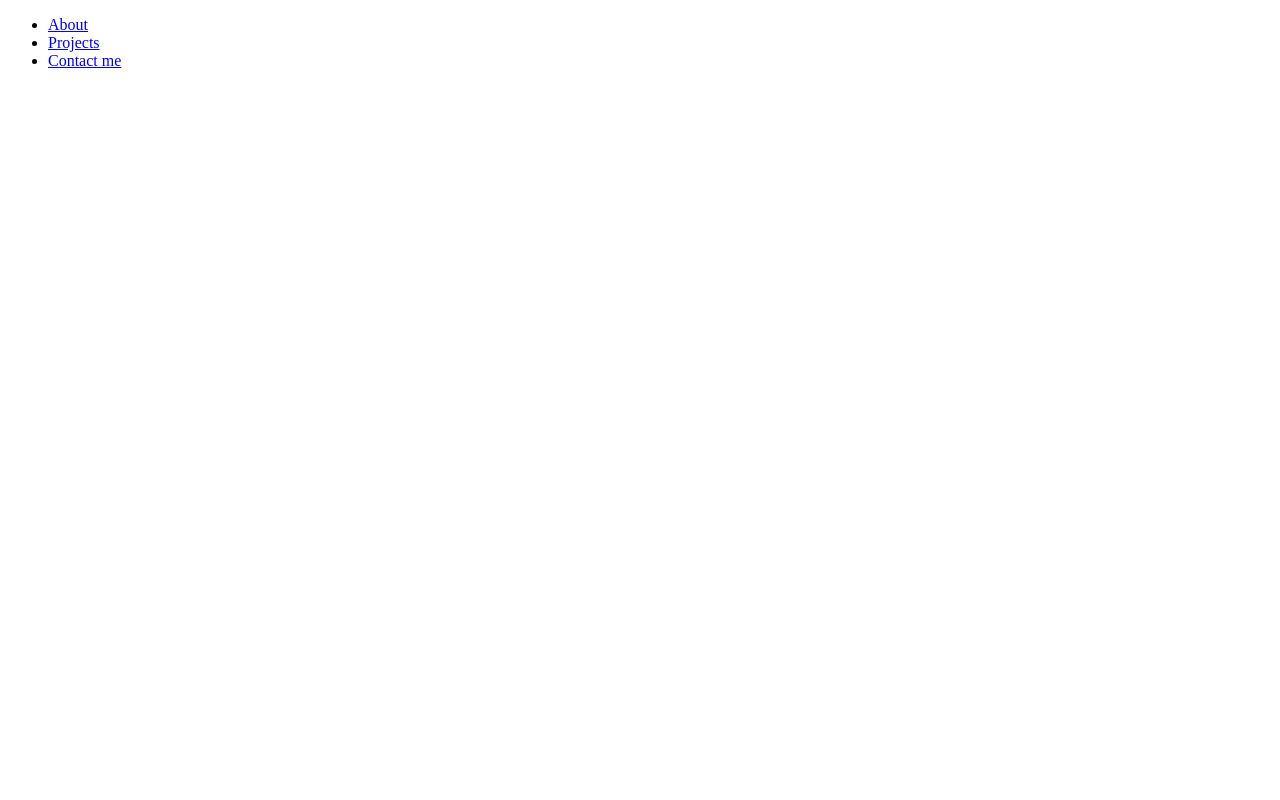
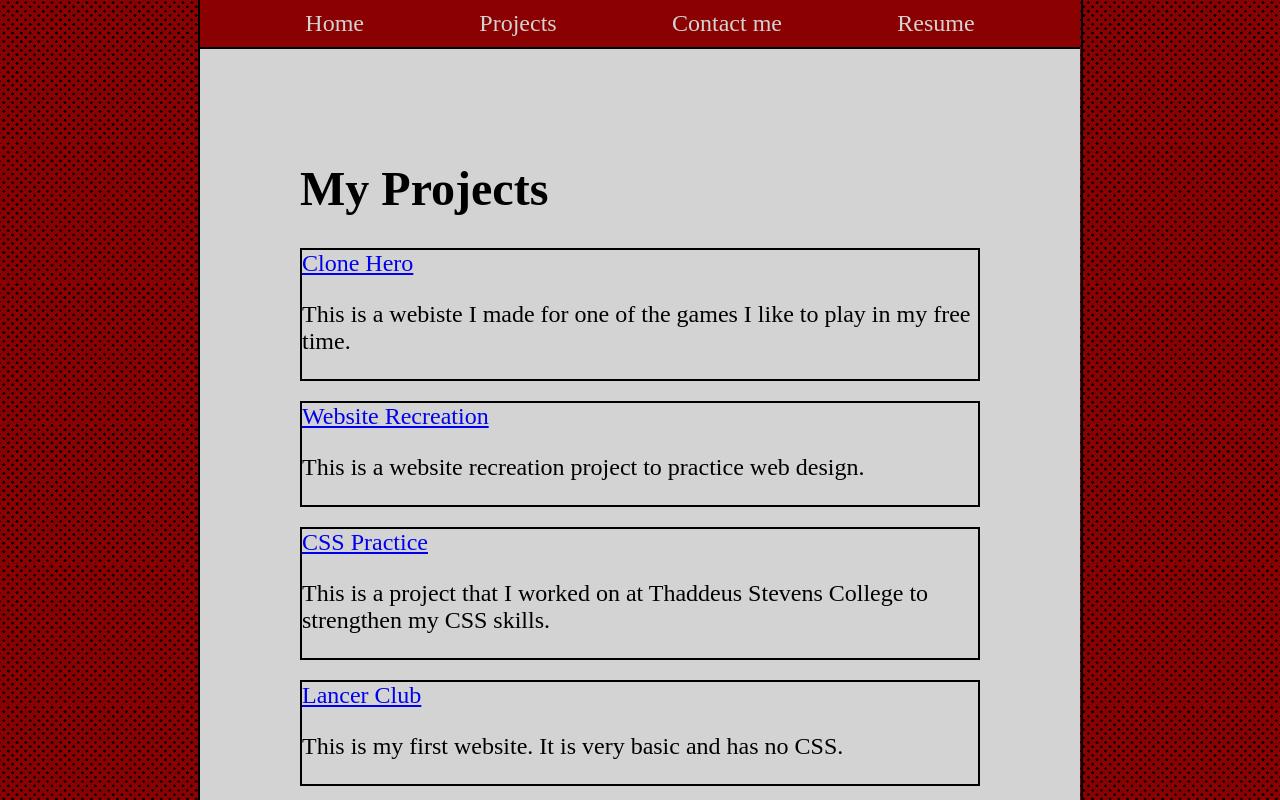
Before and after one commit to xBladwin/xBladwin.github.io, a plain HTML site: page pages/projects.html in a window 1280 px wide. Drawn offline with Linux system fonts and the light colour scheme.

Commit message:
started working on projects page

```diff
--- a/pages/projects.html
+++ b/pages/projects.html
@@ -1,14 +1,48 @@
 <!DOCTYPE html>
 <html lang="en" dir="ltr">
+
 <head>
   <meta charset="utf-8">
   <title>Projects</title>
+  <link rel="stylesheet" href="../styles/styles.css">
 </head>
+
 <body>
+  <section class="sides">     <!-- Div's used to show images on left and right sides of page for styling-->
+    <div class="leftside">
+    </div>
+    <div class="rightside">
+    </div>
+  </section>
+  <header>
+    <nav>
       <ul>
-      <li><a href="./pages/about.html"</a>About</li>
-      <li><a href="../pages/projects.html"</a>Projects</li>
-      <li><a href="./pages/contact.html"</a>Contact me</li>
+        <li><a href="../index.html">Home</a></li>
+        <li><a href="../pages/projects.html">Projects</a></li>
+        <li><a href="../pages/contact.html">Contact me</a></li>
+        <li class="borderfix"><a href="./downloads/WJB_Resume.pdf">Resume</a></li>
       </ul>
+    </nav>
+  </header>
+  <main class="projects">
+    <h1>My Projects</h1>
+    <section class="clonehero">
+      <a href="#">Clone Hero</a>
+      <p>This is a webiste I made for one of the games I like to play in my free time.</p>
+    </section>
+    <section class="recreate">
+      <a href="#">Website Recreation</a>
+      <p>This is a website recreation project to practice web design.</p>
+    </section>
+    <section class="practice">
+      <a href="#">CSS Practice</a>
+      <p>This is a project that I worked on at Thaddeus Stevens College to strengthen my CSS skills.</p>
+    </section>
+    <section class="lancer">
+      <a href="#">Lancer Club</a>
+      <p>This is my first website. It is very basic and has no CSS.</p>
+    </section>
+  </main>
 </body>
+
 </html>
--- a/styles/styles.css
+++ b/styles/styles.css
@@ -6,9 +6,11 @@ html, body {
   background-color: lightgray;
 }
 
+/**index page**/
+
 .leftside {
   background-image: url('../images/test.png');
-  padding-bottom: 850px;
+  padding-bottom: 100%;
   padding-left: 200px;
   float: left;
   position: fixed;
@@ -17,7 +19,7 @@ html, body {
 }
 .rightside {
   background-image: url('../images/test2.png');
-  padding-bottom: 850px;
+  padding-bottom: 100%;
   float: right;
   padding-right: 200px;
   position: fixed;
@@ -26,6 +28,7 @@ html, body {
 }
 
 header {
+  margin-top: 10px;
   margin-left: 200px;
   margin-right: 200px;
   min-width: 200px;
@@ -85,7 +88,30 @@ main img {
   border-radius: 50%;
 }
 
-@media screen and (max-width: 1000px) {
+/**Projects page**/
+
+.clonehero {
+  border: 2px solid black;
+  margin-bottom: 20px;
+}
+
+.recreate {
+  border: 2px solid black;
+  margin-bottom: 20px;
+}
+
+.practice {
+  border: 2px solid black;
+  margin-bottom: 20px;
+}
+
+.lancer {
+  border: 2px solid black;
+}
+
+/**media query to fix resize issues**/
+
+@media screen and (max-width: 850px) {
   ul {
     margin: 0;
     padding: 0;
@@ -109,4 +135,10 @@ main img {
     padding-right: 250px;
     font-size: 16px;
   }
+  .leftside{
+    height: 100%;
+  }
+  .rightside {
+    height: 100%;
+  }
 }
```
Also changed, not shown: 1 other file. Lines whose indentation alone changed are shown as unchanged.
